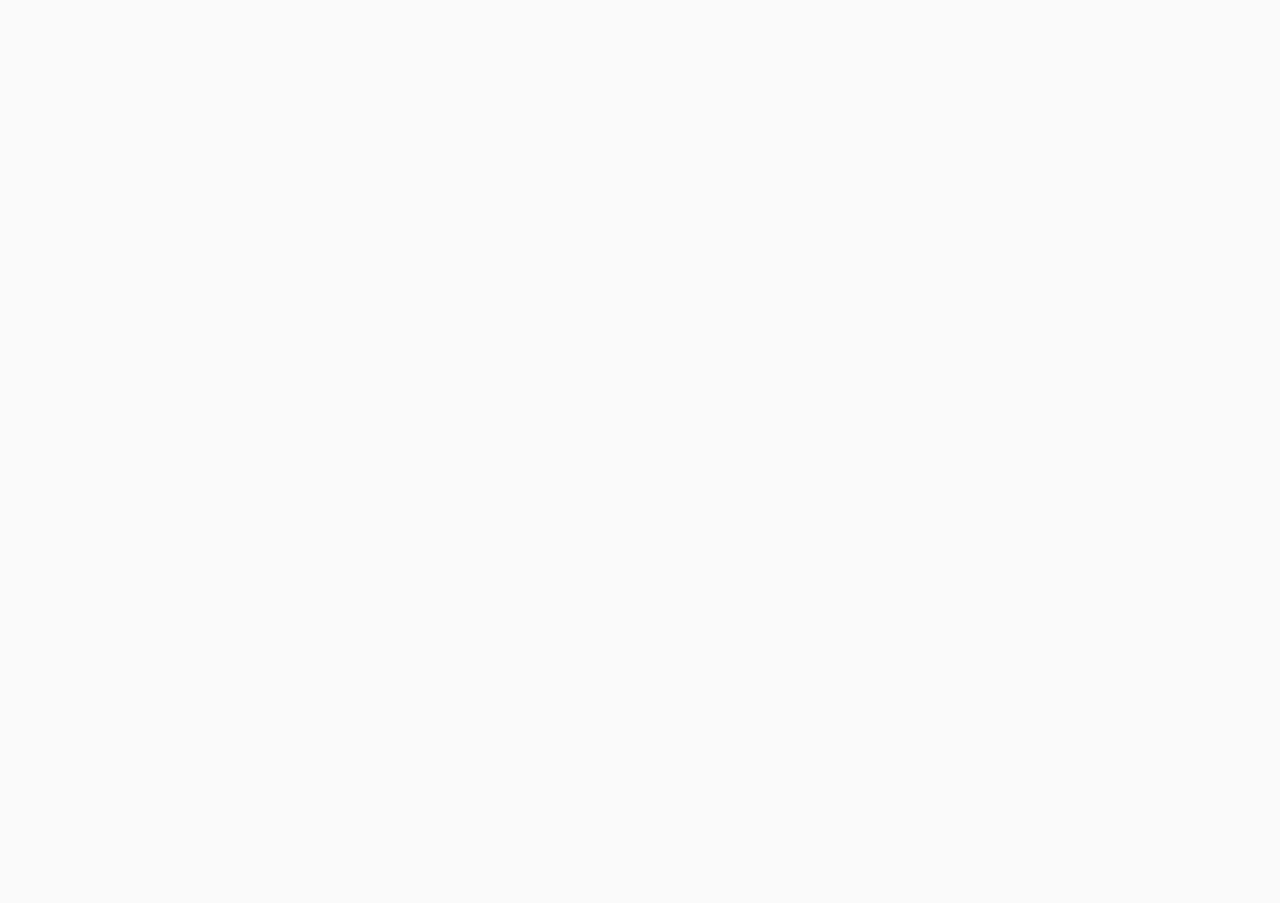
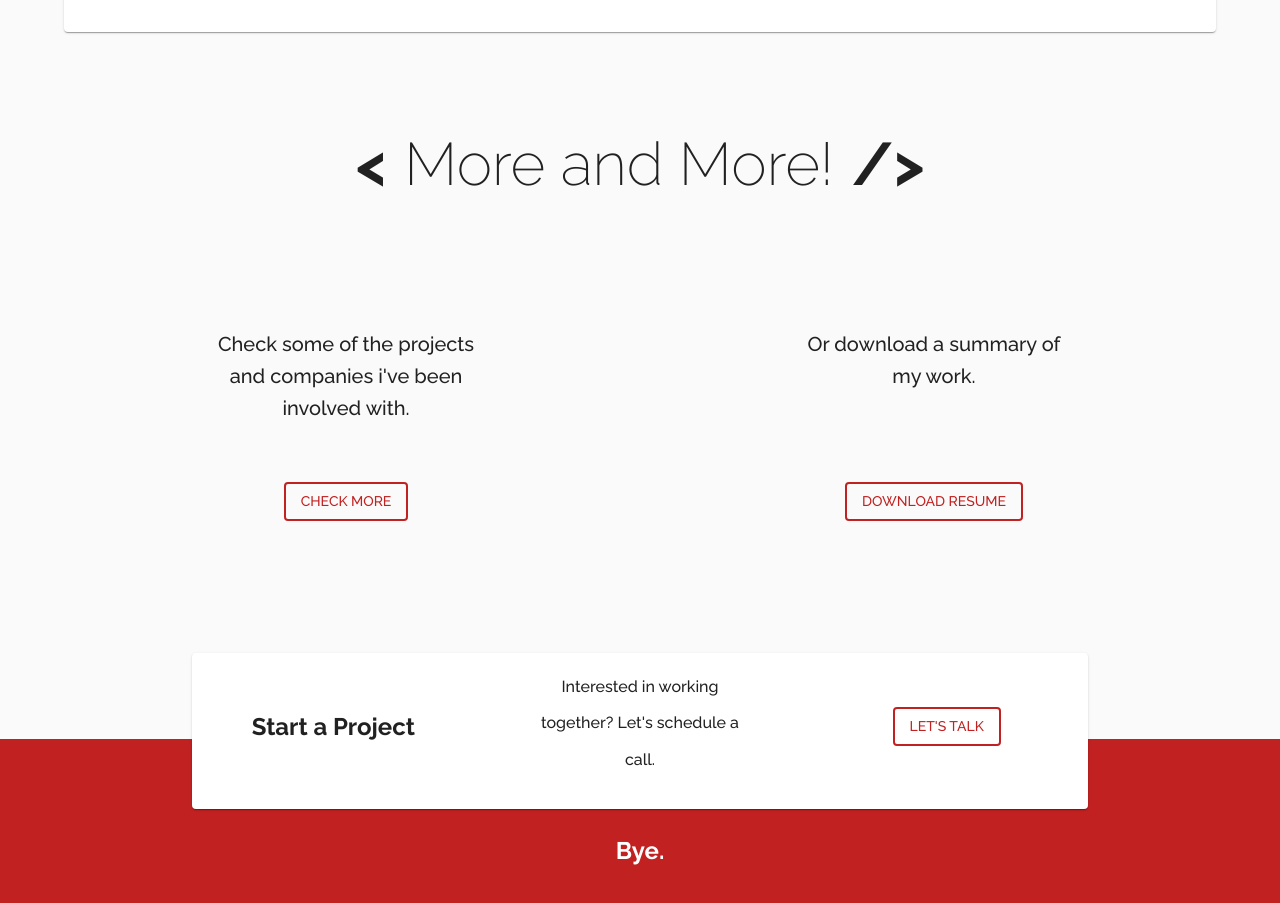
Before and after one commit to alsanusi/new-als-site, a React (Create React App) app: page / in a window 1280 px wide. Shown: the part 1680-2583 px from the top of the page. Before the commit the page ends 1670 px from the top, so only its background shows below. Built offline with nearby package versions, Linux system fonts and the light colour scheme.

Commit message:
feat: new layout

```diff
--- a/src/views/Index.jsx
+++ b/src/views/Index.jsx
@@ -5,8 +5,11 @@ import { makeStyles } from '@material-ui/core/styles';
 import Container from '@material-ui/core/Container';
 import Box from '@material-ui/core/Box';
 import AppBar from './components/AppBar';
-import Copyright from './components/Copyright';
+// import Copyright from './components/Copyright';
 import Skills from './components/Skills';
+import More from './components/More';
+import Grid from '@material-ui/core/Grid';
+import ContactMe from './components/ContactMe';
 
 const useStyles = makeStyles((theme) => ({
     '@global': {
@@ -58,7 +61,7 @@ const useStyles = makeStyles((theme) => ({
     },
     desc: {
         color: '#fff',
-        lineHeight: '1.8',
+        lineHeight: '2.2',
         width: '60%',
         marginTop: theme.spacing(8),
         marginLeft: 'auto',
@@ -82,6 +85,17 @@ const useStyles = makeStyles((theme) => ({
         width: '60%',
         marginLeft: 'auto',
         marginRight: 'auto',
+    },
+    moreHeader: {
+        padding: theme.spacing(12, 0, 6),
+        marginBottom: theme.spacing(8)
+    },
+    contactMeBox: {
+        backgroundColor: '#C12121',
+        minHeight: '50vh',
+        width: '100%',
+        zIndex: '-1',
+        position: 'absolute'
     }
 }));
 
@@ -113,7 +127,7 @@ export default function Index() {
                 />
             </div>
             <Box width="auto" className={classes.redBox}>
-                <Typography variant="h4" align="center" gutterBottom className={classes.descHeader}>
+                <Typography variant="h5" align="center" gutterBottom className={classes.descHeader}>
                     Hi, I'm Alkautsar Sanusi. Nice to meet you.
                 </Typography>
                 <Typography variant="subtitle1" align="center" component="p" className={classes.desc}>
@@ -125,9 +139,25 @@ export default function Index() {
                 </Typography>
             </Box>
             <Skills />
-            <Box mt={5}>
+            <Grid container style={{ marginBottom: '100px' }}>
+                <Grid item xs={12} md={12}>
+                    <Typography component="h1" variant="h2" align="center" color="textPrimary" className={classes.moreHeader}>
+                        {open} More and More! {close}
+                    </Typography>
+                </Grid>
+                <Grid item xs={12} md={12}>
+                    <More />
+                </Grid>
+            </Grid>
+            <ContactMe />
+            <Box width="auto" className={classes.contactMeBox}>
+                <Typography variant="h5" align="center" gutterBottom className={classes.descHeader}>
+                    Bye.
+                </Typography>
+            </Box>
+            {/* <Box mt={5}>
                 <Copyright />
-            </Box>
+            </Box> */}
             {/* End footer */}
         </Fragment >
     );
--- /dev/null
+++ b/src/views/components/ContactMe.jsx
@@ -0,0 +1,68 @@
+import React from 'react';
+import { makeStyles } from '@material-ui/core/styles';
+import Card from '@material-ui/core/Card';
+import CardContent from '@material-ui/core/CardContent';
+import Typography from '@material-ui/core/Typography';
+import Grid from '@material-ui/core/Grid';
+import Button from '@material-ui/core/Button';
+
+const useStyles = makeStyles((theme) => ({
+    root: {
+        width: '70%',
+        zIndex: '999',
+        marginBottom: '-70px',
+        marginLeft: 'auto',
+        marginRight: 'auto'
+    },
+    skillsHeader: {
+        fontWeight: 'bold',
+        marginBottom: 20,
+        marginTop: 20
+    },
+    skillsDesc: {
+        marginBotton: 30,
+        width: '80%',
+        lineHeight: '2.3',
+        marginLeft: 'auto',
+        marginRight: 'auto',
+    },
+    button: {
+        color: '#C12121',
+        border: '2px solid #C12121',
+        margin: theme.spacing(1, 1.5)
+    },
+    alignCenter: {
+        alignSelf: 'center'
+    }
+}));
+
+export default function SimpleCard() {
+    const classes = useStyles();
+
+    return (
+        <Card className={classes.root}>
+            <Grid container spacing={3}>
+                <Grid item xs={12} md={4} className={classes.alignCenter}>
+                    <CardContent>
+                        <Typography variant="h5" component="h2" gutterBottom className={classes.skillsHeader}>
+                            Start a Project
+                        </Typography>
+                    </CardContent>
+                </Grid>
+                <Grid item xs={12} md={4} className={classes.alignCenter}>
+                    <CardContent>
+                        <Typography variant="body1" component="p" gutterBottom className={classes.skillsDesc}>
+                            Interested in working together? Let's schedule a call.
+                        </Typography>
+                    </CardContent>
+                </Grid>
+                <Grid item xs={12} md={4} className={classes.alignCenter}>
+                    <CardContent>
+                        <Button variant="outlined" className={classes.button}>Let's Talk</Button>
+                    </CardContent>
+                </Grid>
+            </Grid>
+
+        </Card>
+    );
+}
--- /dev/null
+++ b/src/views/components/More.jsx
@@ -0,0 +1,57 @@
+import React from 'react';
+import { makeStyles } from '@material-ui/core/styles';
+import Card from '@material-ui/core/Card';
+import CardContent from '@material-ui/core/CardContent';
+import Button from '@material-ui/core/Button';
+import Typography from '@material-ui/core/Typography';
+import Grid from '@material-ui/core/Grid';
+
+const useStyles = makeStyles((theme) => ({
+    root: {
+        width: '90%',
+        marginLeft: 'auto',
+        marginRight: 'auto',
+        boxShadow: 'none',
+        backgroundColor: '#fafafa'
+    },
+    skillsDesc: {
+        width: '50%',
+        marginLeft: 'auto',
+        marginRight: 'auto',
+        fontSize: '20px'
+    },
+    button: {
+        color: '#C12121',
+        border: '2px solid #C12121',
+        margin: theme.spacing(1, 1.5)
+    }
+}));
+
+export default function SimpleCard() {
+    const classes = useStyles();
+    // const bull = <span className={classes.bullet}>•</span>;
+
+    return (
+        <Card className={classes.root}>
+            <Grid container spacing={3}>
+                <Grid item xs={12} md={6} lg={6}>
+                    <CardContent>
+                        <Typography variant="h6" component="p" gutterBottom className={classes.skillsDesc} style={{ marginBottom: '50px' }}>
+                            Check some of the projects and companies i've been involved with.
+                        </Typography>
+                        <Button variant="outlined" className={classes.button}>Check More</Button>
+                    </CardContent>
+                </Grid>
+                <Grid item xs={12} md={6} lg={6}>
+                    <CardContent>
+                        <Typography variant="h6" component="p" gutterBottom className={classes.skillsDesc} style={{ marginBottom: '82px' }}>
+                            Or download a summary of my work.
+                        </Typography>
+                        <Button variant="outlined" className={classes.button}>Download Resume</Button>
+                    </CardContent>
+                </Grid>
+            </Grid>
+
+        </Card>
+    );
+}
--- a/src/views/components/Skills.jsx
+++ b/src/views/components/Skills.jsx
@@ -16,9 +16,6 @@ const useStyles = makeStyles({
     title: {
         fontSize: 14,
     },
-    pos: {
-        marginBottom: 12,
-    },
     skillsHeader: {
         fontWeight: 'bold',
         marginBottom: 20,
@@ -27,6 +24,7 @@ const useStyles = makeStyles({
     skillsDesc: {
         marginBotton: 30,
         width: '60%',
+        lineHeight: '2.3',
         marginLeft: 'auto',
         marginRight: 'auto',
     },
@@ -39,13 +37,12 @@ const useStyles = makeStyles({
 
 export default function SimpleCard() {
     const classes = useStyles();
-    // const bull = <span className={classes.bullet}>•</span>;
 
     return (
         <Card className={classes.root}>
             <Grid container spacing={3}>
                 <Grid item xs={12} md={4}>
-                    <CardContent>
+                    <CardContent style={{ paddingBottom: 50 }}>
                         <Typography className={classes.title} color="textSecondary" gutterBottom>
                             icon
                         </Typography>
@@ -64,7 +61,7 @@ export default function SimpleCard() {
                     </CardContent>
                 </Grid>
                 <Grid item xs={12} md={4}>
-                    <CardContent>
+                    <CardContent style={{ paddingBottom: 50 }}>
                         <Typography className={classes.title} color="textSecondary" gutterBottom>
                             icon
                         </Typography>
@@ -83,7 +80,7 @@ export default function SimpleCard() {
                     </CardContent>
                 </Grid>
                 <Grid item xs={12} md={4}>
-                    <CardContent>
+                    <CardContent style={{ paddingBottom: 50 }}>
                         <Typography className={classes.title} color="textSecondary" gutterBottom>
                             icon
                         </Typography>
```
